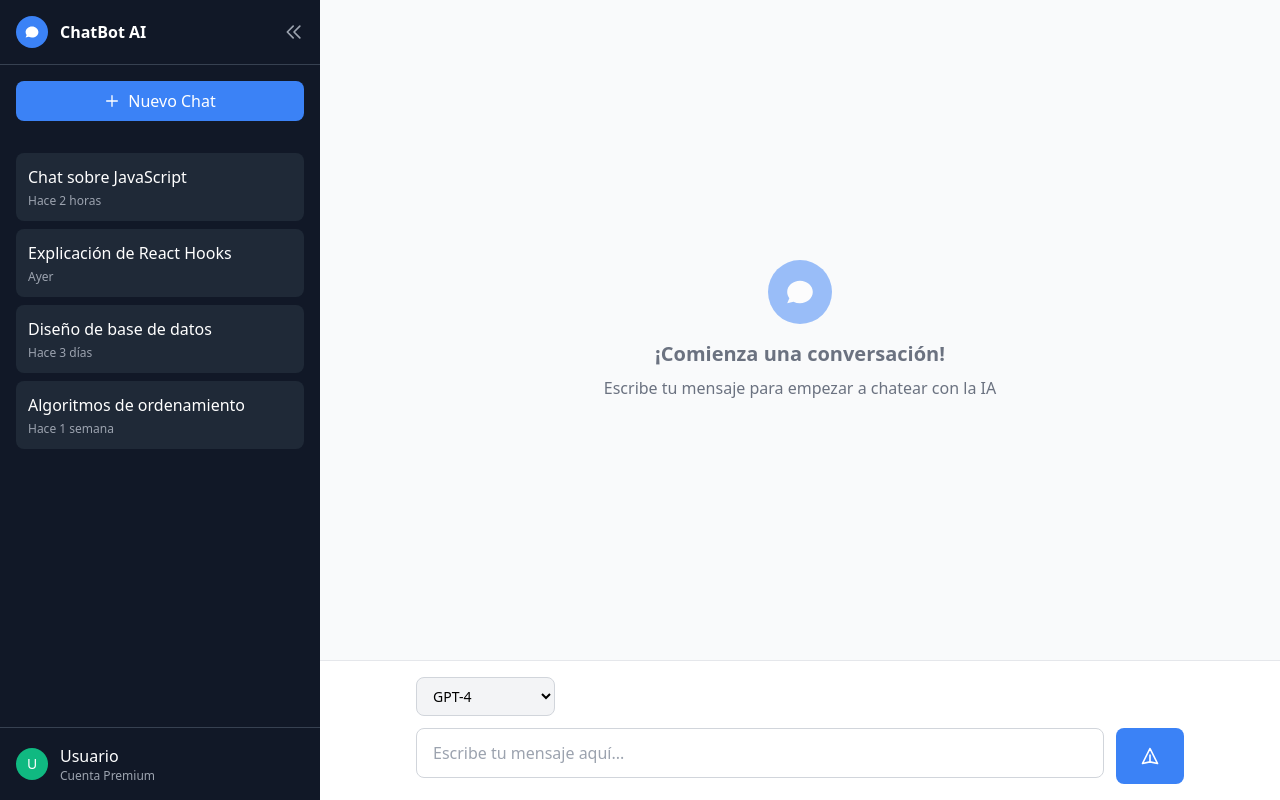
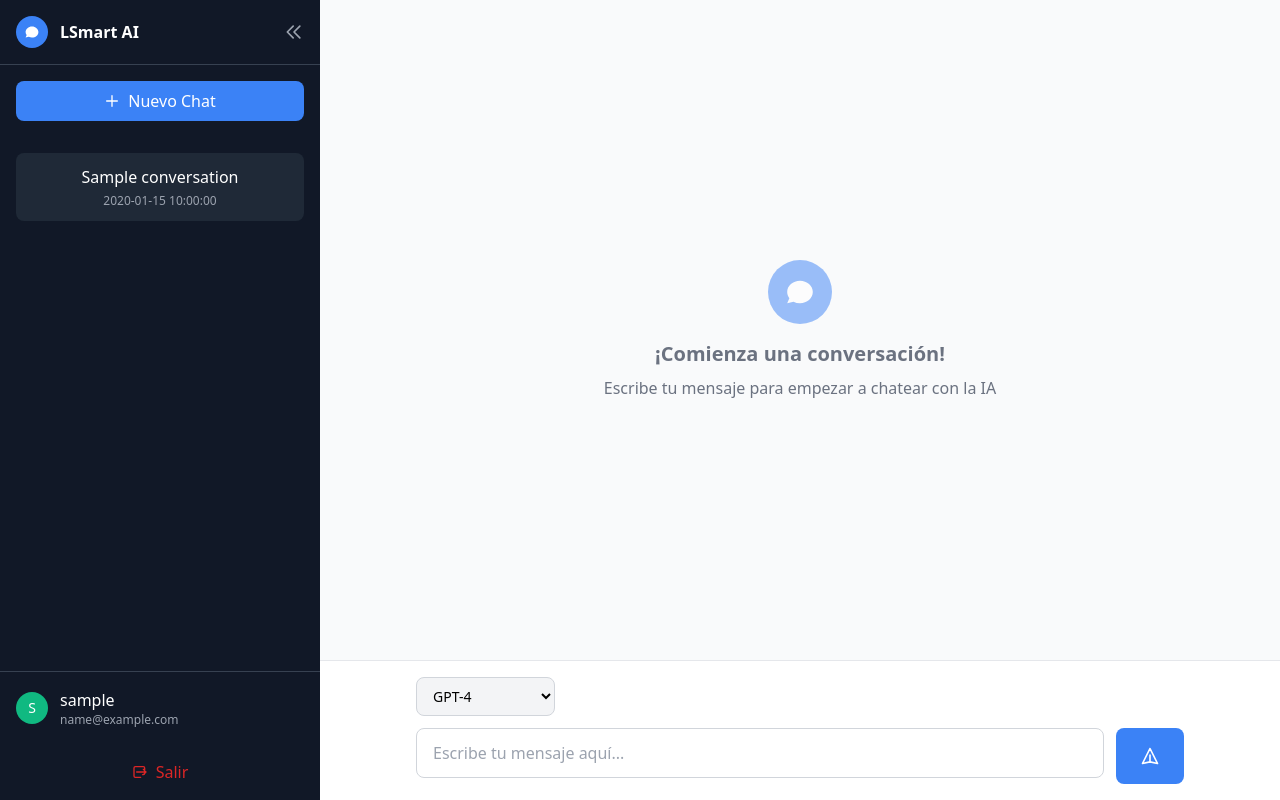
Before and after one commit to forjoa/pwii-lsmart, a CodeIgniter 4 app: template www/app/Views/dashboard.php in a window 1280 px wide. Run offline with PHP 8.4 and a stand-in for CodeIgniter, Linux system fonts and the light colour scheme; the template is opened without the code that fills it: most values are stand-ins (such as "Sample title", 1, 10 or a date in 2020); some libraries are stand-ins or nearby versions.

Commit message:
feat: real chats & user info

```diff
--- a/www/app/Views/dashboard.php
+++ b/www/app/Views/dashboard.php
@@ -1,7 +1,45 @@
 <?= $this->extend('layouts/dashboard_layout') ?>
 
+<?= $this->section('conversations') ?>
+<?php if (sizeof($conversations) > 0) { ?>
+    <?php foreach ($conversations as $conversation) { ?>
+        <button onclick="location.href='/chat/<?= $conversation['id'] ?>'"
+            class="bg-gray-800 w-full hover:bg-gray-700 p-3 rounded-lg cursor-pointer transition-colors">
+            <div class="font-medium truncate"><?= $conversation['title'] ?></div>
+            <div class="text-xs text-gray-400 mt-1"><?= $conversation['date'] ?></div>
+        </button>
+    <?php } ?>
+<?php } else { ?>
+    <div class="p-3 rounded-lg">
+        <div class="font-medium truncate">No tienes chats</div>
+    </div>
+<?php } ?>
+<?= $this->endSection() ?>
+
+<?= $this->section('user') ?>
+<div class="p-4 border-t border-gray-700">
+    <div class="flex items-center space-x-3">
+        <div class="bg-secondary w-8 h-8 rounded-full flex items-center justify-center">
+            <span class="text-sm font-medium"><?= strtoupper(str_split($username)[0] ?? '') ?></span>
+        </div>
+        <div class="flex-1 truncate">
+            <div class="font-medium"><?= $username ?></div>
+            <div class="text-xs text-gray-400"><?= $email ?></div>
+        </div>
+    </div>
+</div>
+<button onclick="location.href='/logout'"
+    class="hover:bg-red-900 text-red-600 py-2 rounded-lg transition-colors flex items-center justify-center space-x-2 m-2">
+    <svg class="w-4 h-4" fill="none" stroke="currentColor" viewBox="0 0 24 24">
+        <path stroke-linecap="round" stroke-linejoin="round" stroke-width="2"
+            d="M17 16l4-4m0 0l-4-4m4 4H7m6 8H5a2 2 0 01-2-2V6a2 2 0 012-2h12a2 2 0 012 2v8a2 2 0 01-2 2h-1" />
+    </svg>
+    <span>Salir</span>
+</button>
+<?= $this->endSection() ?>
+
 <?= $this->section('content') ?>
-<div class="flex-1 flex flex-col">
+<div class="flex-1 flex flex-col min-h-screen">
     <button id="toggleBtn" onclick="toggleSidebar()"
         class="absolute top-4 left-4 z-10 bg-gray-900 text-white p-2 rounded-lg hidden">
         <svg class="w-5 h-5" fill="none" stroke="currentColor" viewBox="0 0 24 24">
--- a/www/app/Views/layouts/dashboard_layout.php
+++ b/www/app/Views/layouts/dashboard_layout.php
@@ -4,7 +4,7 @@
 <head>
     <meta charset="UTF-8">
     <meta name="viewport" content="width=device-width, initial-scale=1.0">
-    <title>ChatBot AI</title>
+    <title>LSmart AI</title>
     <script src="https://cdn.tailwindcss.com"></script>
     <script>
         tailwind.config = {
@@ -23,10 +23,7 @@
 
 <body class="bg-gray-50 h-screen overflow-hidden">
     <div class="flex h-full">
-
-        <!-- Sidebar -->
         <div id="sidebar" class="bg-gray-900 text-white w-80 flex flex-col transition-all duration-300">
-            <!-- Header -->
             <div class="p-4 border-b border-gray-700 flex items-center justify-between">
                 <div class="flex items-center space-x-3">
                     <div class="bg-primary w-8 h-8 rounded-full flex items-center justify-center">
@@ -35,7 +32,7 @@
                                 d="M18 10c0 3.866-3.582 7-8 7a8.841 8.841 0 01-4.083-.98L2 17l1.338-3.123C2.493 12.767 2 11.434 2 10c0-3.866 3.582-7 8-7s8 3.134 8 7z" />
                         </svg>
                     </div>
-                    <span class="font-semibold">ChatBot AI</span>
+                    <span class="font-semibold">LSmart AI</span>
                 </div>
                 <button onclick="toggleSidebar()" class="text-gray-400 hover:text-white">
                     <svg class="w-5 h-5" fill="none" stroke="currentColor" viewBox="0 0 24 24">
@@ -46,7 +43,7 @@
             </div>
 
             <div class="p-4">
-                <button
+                <button onclick="location.href='/'"
                     class="w-full bg-primary hover:bg-blue-600 text-white py-2 px-4 rounded-lg transition-colors flex items-center justify-center space-x-2">
                     <svg class="w-4 h-4" fill="none" stroke="currentColor" viewBox="0 0 24 24">
                         <path stroke-linecap="round" stroke-linejoin="round" stroke-width="2" d="M12 4v16m8-8H4" />
@@ -56,35 +53,10 @@
             </div>
 
             <div class="flex-1 overflow-y-auto p-4 space-y-2">
-                <div class="bg-gray-800 hover:bg-gray-700 p-3 rounded-lg cursor-pointer transition-colors">
-                    <div class="font-medium truncate">Chat sobre JavaScript</div>
-                    <div class="text-xs text-gray-400 mt-1">Hace 2 horas</div>
-                </div>
-                <div class="bg-gray-800 hover:bg-gray-700 p-3 rounded-lg cursor-pointer transition-colors">
-                    <div class="font-medium truncate">Explicación de React Hooks</div>
-                    <div class="text-xs text-gray-400 mt-1">Ayer</div>
-                </div>
-                <div class="bg-gray-800 hover:bg-gray-700 p-3 rounded-lg cursor-pointer transition-colors">
-                    <div class="font-medium truncate">Diseño de base de datos</div>
-                    <div class="text-xs text-gray-400 mt-1">Hace 3 días</div>
-                </div>
-                <div class="bg-gray-800 hover:bg-gray-700 p-3 rounded-lg cursor-pointer transition-colors">
-                    <div class="font-medium truncate">Algoritmos de ordenamiento</div>
-                    <div class="text-xs text-gray-400 mt-1">Hace 1 semana</div>
-                </div>
+                <?= $this->renderSection('conversations')?>
             </div>
 
-            <div class="p-4 border-t border-gray-700">
-                <div class="flex items-center space-x-3">
-                    <div class="bg-secondary w-8 h-8 rounded-full flex items-center justify-center">
-                        <span class="text-sm font-medium">U</span>
-                    </div>
-                    <div class="flex-1 truncate">
-                        <div class="font-medium">Usuario</div>
-                        <div class="text-xs text-gray-400">Cuenta Premium</div>
-                    </div>
-                </div>
-            </div>
+            <?= $this->renderSection('user') ?>
         </div>
 
         <?= $this->renderSection('content') ?>
--- a/www/app/Views/login.php
+++ b/www/app/Views/login.php
@@ -50,7 +50,7 @@
 
             <div id="loginForm" class="bg-white p-8 rounded-lg shadow-md">
                 <h3 class="text-xl font-semibold mb-6 text-center">Iniciar Sesión</h3>
-                <form action="/signin" method="POST" class="space-y-4">
+                <form action="/sign-in" method="POST" class="space-y-4">
                     <div>
                         <input type="email" name="email" placeholder="Email" required value="<?= old('email') ?>"
                             class="w-full px-4 py-3 border border-gray-300 rounded-lg focus:outline-none focus:border-primary">
@@ -72,7 +72,7 @@
                 </form>
                 <p class="text-center text-sm text-gray-600 mt-4">
                     ¿No tienes cuenta?
-                    <a href="/register" class="text-primary hover:underline font-medium">Regístrate</a>
+                    <a href="/sign-up" class="text-primary hover:underline font-medium">Regístrate</a>
                 </p>
             </div>
         </div>
--- a/www/app/Views/register.php
+++ b/www/app/Views/register.php
@@ -48,8 +48,7 @@
                     </div>
                 <?php endif ?>
 
-                <form action="/signup" method="POST" enctype="multipart/form-data" class="space-y-4">
-                    <!-- Profile Picture -->
+                <form action="/sign-up" method="POST" enctype="multipart/form-data" class="space-y-4">
                     <div>
                         <label class="block text-sm font-medium text-gray-700 mb-1">Foto de perfil (opcional)</label>
                         <div class="flex items-center">
@@ -111,7 +110,7 @@
 
                 <p class="text-center text-sm text-gray-600 mt-4">
                     ¿Ya tienes cuenta?
-                    <a href="/login" class="text-primary hover:underline font-medium">Inicia sesión</a>
+                    <a href="/sign-in" class="text-primary hover:underline font-medium">Inicia sesión</a>
                 </p>
             </div>
         </div>
```
Also changed, not shown: www/app/Config/Routes.php (+5 -8 lines), www/app/Controllers/Auth.php (+4 -4 lines), www/app/Controllers/Dashboard.php (+15 -1 lines), www/app/Models/ConversationModel.php (added, +46 -0 lines), www/app/Models/MessageModel.php (added, +46 -0 lines).
